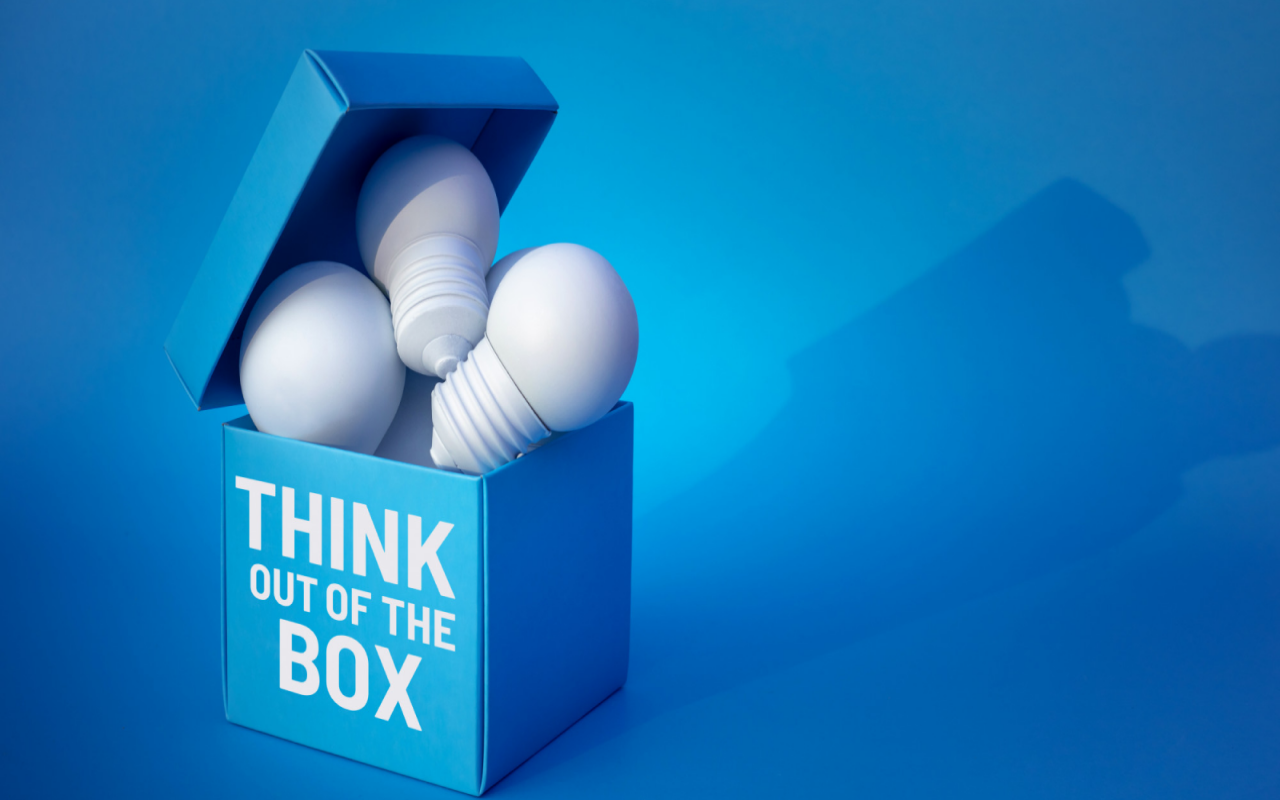
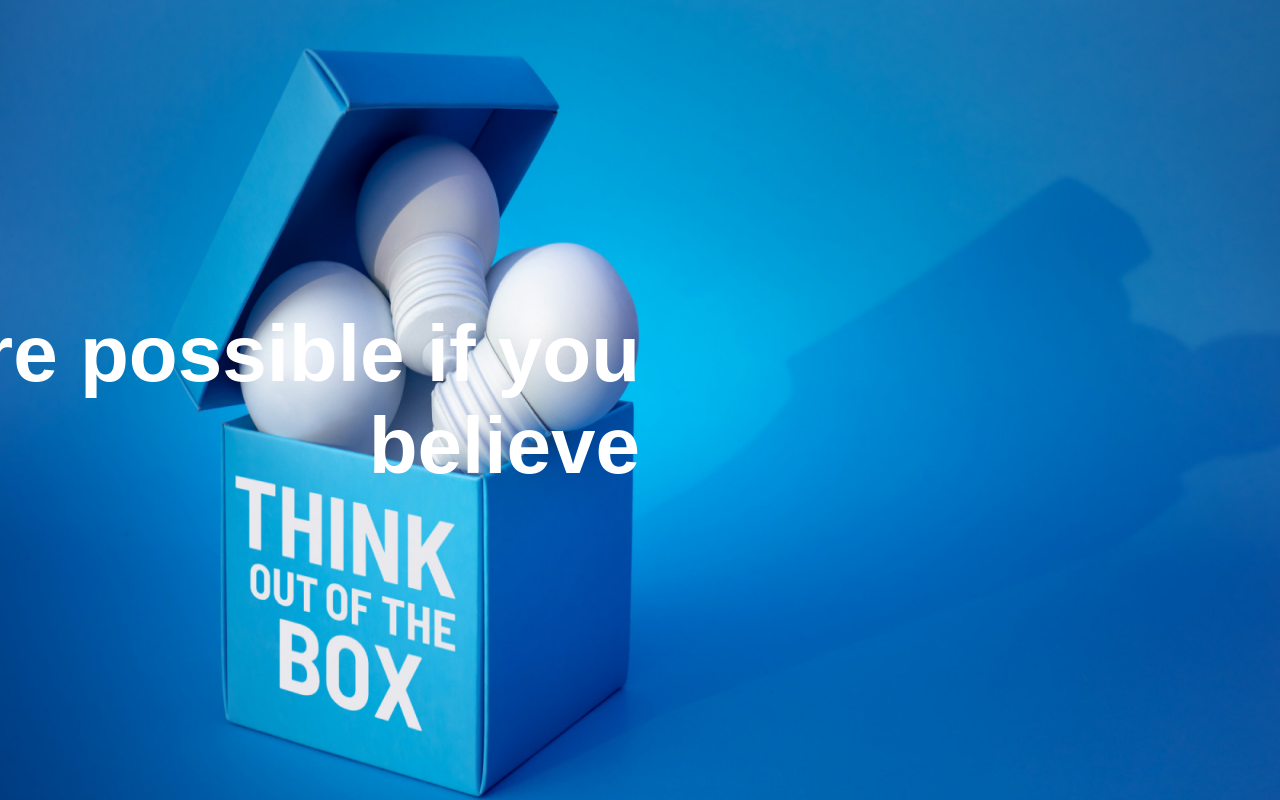
Before and after one commit to JabirH0ssain/new-year, a plain HTML site: page index.html in a window 1280 px wide. Drawn offline with Linux system fonts and the light colour scheme.

Commit message:
Somehow added the text without alignment

```diff
--- a/index.html
+++ b/index.html
@@ -10,6 +10,7 @@
     <header class="header">
         <div class="banner">
             <img src="./images/banner/banner3.png" alt="" class="banner3">
+            <div class="h1txt"><p>All thinks are possible if you believe</p></div>
 
         </div>
 
--- a/styles.css
+++ b/styles.css
@@ -4,14 +4,29 @@
     font-family: Arial, Helvetica, sans-serif;
 }
 
+
+
 .banner{
 
     width: 100vw;
     height: 100vh;
     overflow: hidden;
+    position: relative;
+
 }
 
 .banner3{
     height: 100%;
     width: 100%;
 }
+
+.h1txt{
+    position: absolute;
+    color: white;
+    top: 50%;
+    right: 0%;
+    transform: translate(-50%, -50%);
+    font-size: 5rem;
+    font-weight: bold;
+    text-align: right;
+}
```
